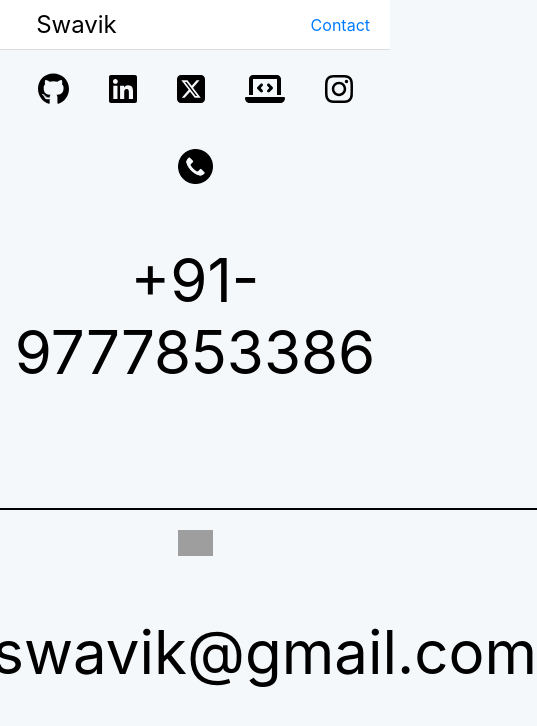
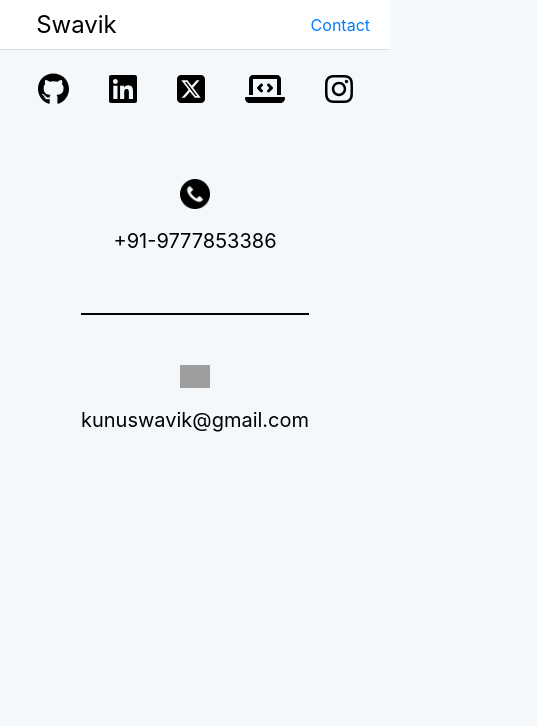
Before and after one commit to SwavikPatra/iamswavik, a React (Create React App) app: page /iamswavik/contacts in a window 390 px wide. Shown: the top 726 px of the page, 537 px wide, since content can reach past the window. Built offline with nearby package versions, Linux system fonts and the light colour scheme; grey boxes are pictures that could not be loaded; a web font is replaced by a local one.

Commit message:
changes in contact

```diff
--- a/src/components/Contacts.js
+++ b/src/components/Contacts.js
@@ -6,9 +6,9 @@ function Contacts() {
     <div className="center-content">
       <div className="contact-item">
         <div className="contacts">
-          <img src ={`${process.env.PUBLIC_URL}/img/logo/phone.png`} className="contact-icon" alt= "phonee"/>
+          <img src ={`${process.env.PUBLIC_URL}/img/logo/phone.png`} className="contact-icon" alt= "phone"/>
         </div>
-        <p>+91-9777853386</p>
+        <div className="contact">+91-9777853386</div>
       </div>
 
 
@@ -16,9 +16,9 @@ function Contacts() {
       <div className="contact-item">
         <hr style={{ border: "1px solid ", margin: "20px 0px" }} />
         <div className="contacts mail">
-        <img src ={`${process.env.PUBLIC_URL}/img/logo/mail.png`} className="contact-icon" alt= "phonee"/>
+        <img src ={`${process.env.PUBLIC_URL}/img/logo/mail.png`} className="contact-icon" alt= "phone"/>
         </div>
-        <p>kunuswavik@gmail.com</p>
+        <div className="contact">kunuswavik@gmail.com</div>
       </div>
     </div>
   );
--- a/src/css/contacts.css
+++ b/src/css/contacts.css
@@ -16,6 +16,7 @@
 
   .contacts {
     font-size: 100px; /* Adjust font size as needed */
+    padding-top: 30px;
   }
 
 
@@ -26,16 +27,17 @@
     margin: 0 auto; /* Center horizontally */
   }
 
-  p{
+  .contact{
     font-size: 40px;
+    padding-top: 20px;
   }
 
   @media only screen and (max-width: 600px){
-    p{
+    .contact{
       font-size: 20px;
     }
 
     .contact-icon{
-      width: 35px;
+      width: 30px;
     }
   }
--- a/src/css/text-size.css
+++ b/src/css/text-size.css
@@ -8,7 +8,7 @@
 }
 
 p{
-    font-size: 60px;
+    font-size: 50px;
 }
 
 @media only screen and (max-width: 600px) {
```
